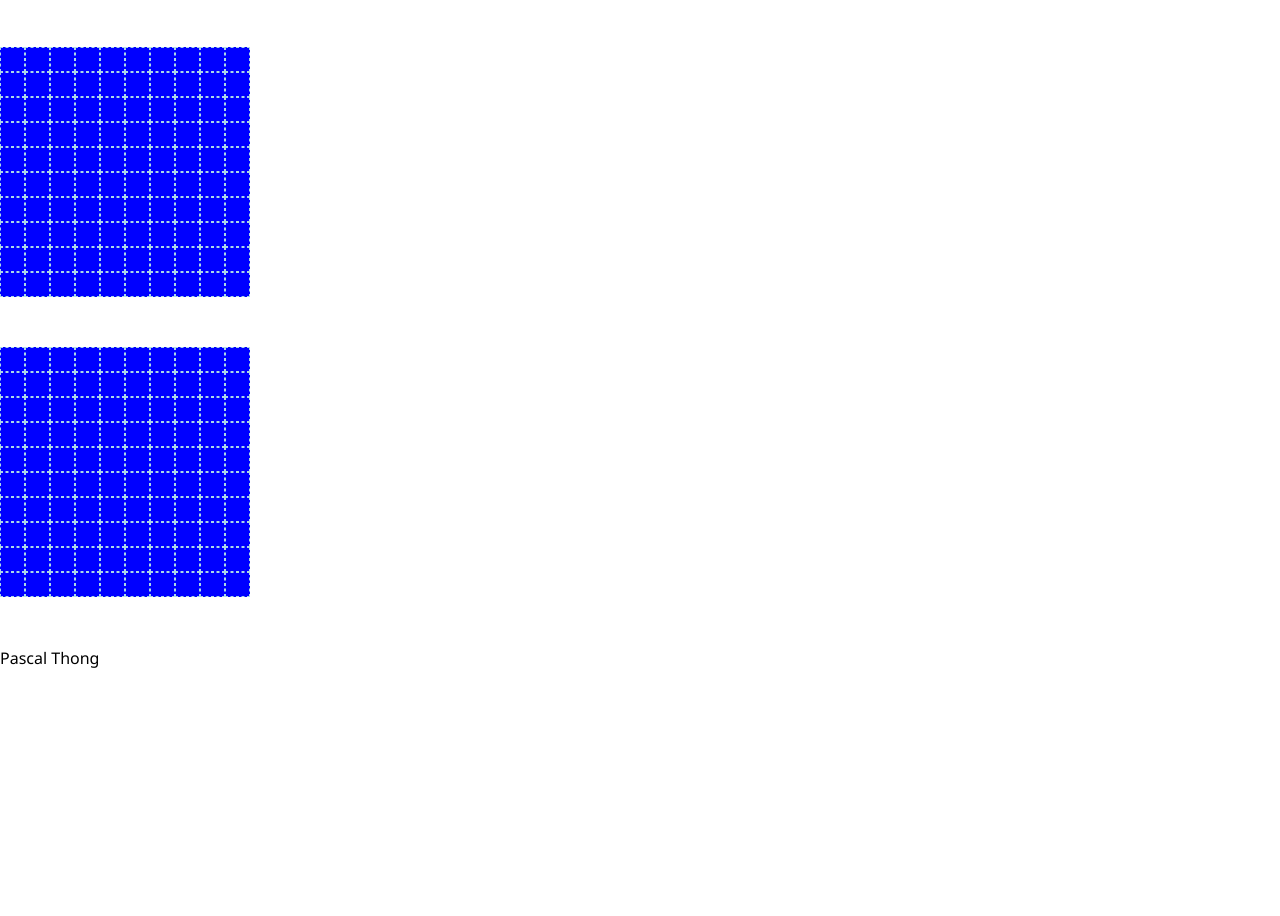
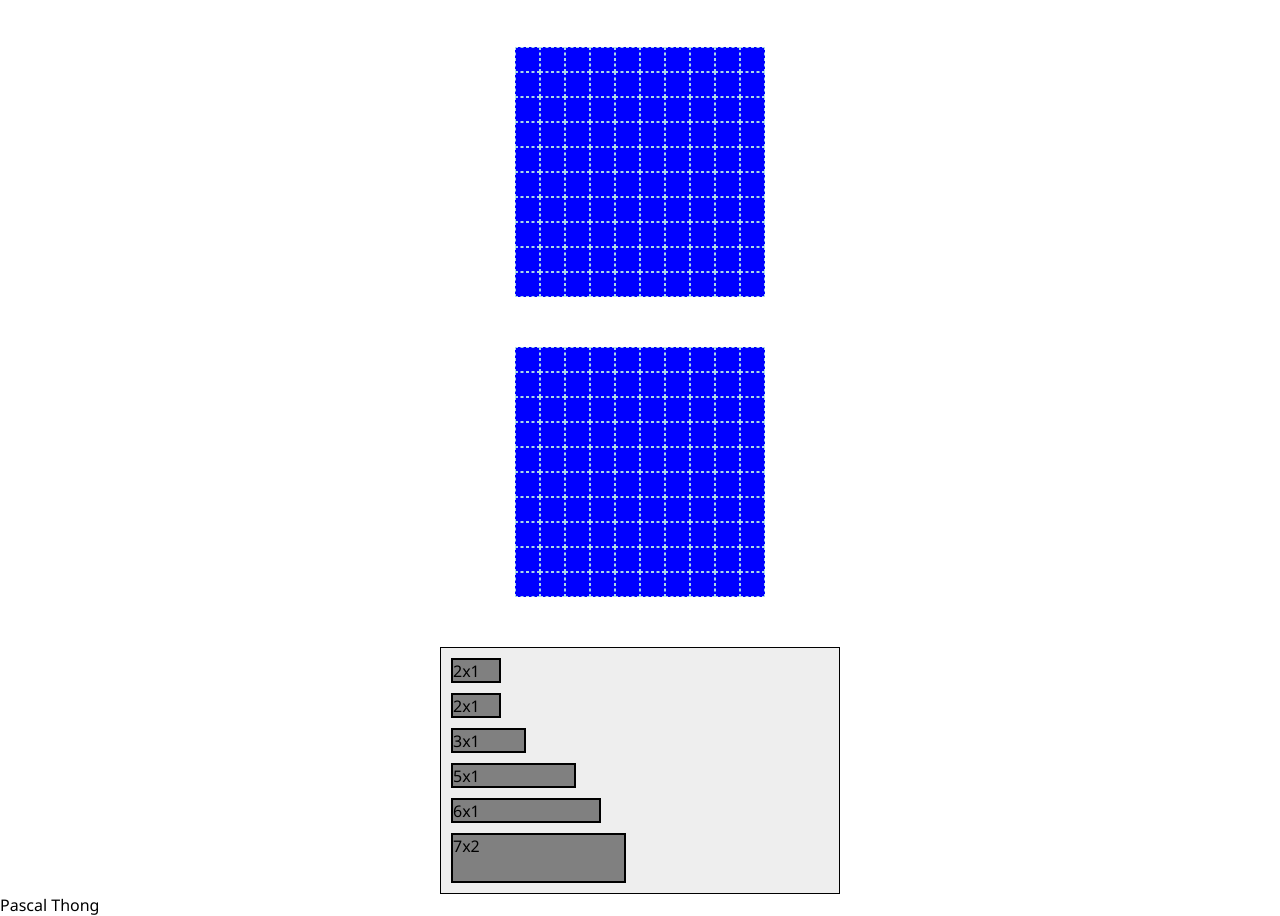
Before and after one commit to pthong/BattleShip, a plain HTML site: page index.html in a window 1280 px wide. Shown: the part 46-962 px from the top of the page. Before the commit the page ends 800 px from the top, so only its background shows below. Drawn offline with Linux system fonts and the light colour scheme.

Commit message:
Harbour created. still have a bug :(

```diff
--- a/css/style.css
+++ b/css/style.css
@@ -13,14 +13,63 @@ header{
     color:white;
 }
 
+
 .opponent-field, .my-field {
     display:grid;
     grid-template-columns: repeat(10, 25px);
     grid-template-rows: repeat(10, 25px);
+    width: calc(10*25px);
     margin: 50px auto;
+
 }
 
 .place{
     background:blue;
     border: 1px dashed lightblue;
 }
+
+.place:hover{
+    background: gray;
+    border: 1px solid black;
+}
+
+.harbour{
+    background: #eee;
+    border: 1px solid black;
+    width:400px;
+    margin: 0 auto;
+}
+
+.boat{
+    border:2px solid black;
+    background: gray;
+}
+
+.harbour .boat{
+    margin:10px;
+}
+
+.harbour .boat.bsm{
+    width: 50px;
+    height:25px;
+}
+
+.harbour .boat.bm{
+    width: 75px;
+    height:25px;
+}
+
+.harbour .boat.bl{
+    width: 125px;
+    height:25px;
+}
+
+.harbour .boat.bxl{
+    width: 150px;
+    height:25px;
+}
+
+.harbour .boat.bxxl{
+    width: calc(7*25px);
+    height:50px;
+}
--- a/index.html
+++ b/index.html
@@ -217,6 +217,16 @@
         </div>
 
 
+        <div class="harbour">
+            <div class="boat bsm">2x1</div>
+            <div class="boat bsm">2x1</div>
+            <div class="boat bm">3x1</div>
+            <div class="boat bl">5x1</div>
+            <div class="boat bxl">6x1</div>
+            <div class="boat bxxl">7x2</div>
+        </div>
+
+
 
     </main>
     <footer>
--- a/js/main.js
+++ b/js/main.js
@@ -1 +1,22 @@
 console.log("Game is loaded");
+
+const boatsInHarbour = document.querySelectorAll(".harbour .boat");
+const myField = document.querySelector(".my-field");
+
+let lastClickedBoat;
+
+for (let i = 0; i < boatsInHarbour.length; i++) {
+    console.log(i);
+    const boat = boatsInHarbour[i];
+    boat.addEventListener("click", (event) =>{
+        lastClickedBoat = event.target;
+        console.log(lastClickedBoat);
+    });
+}
+
+
+myField.addEventListener("click", function(event){
+    if(lastClickedBoat){
+        myField.appendChild(lastClickedBoat);
+    }
+});
```
